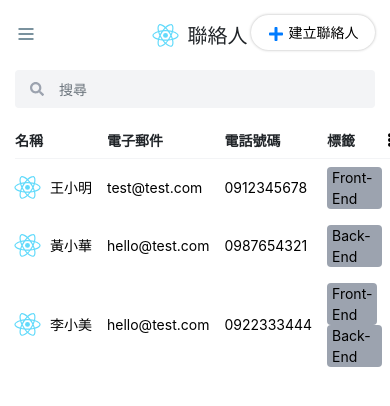
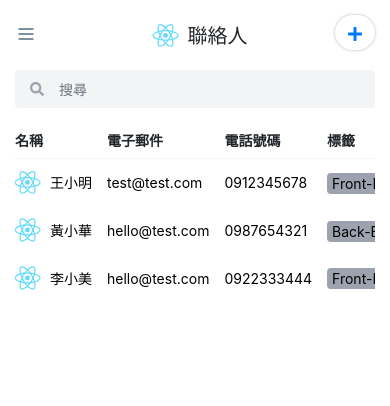
Before and after one commit to tanihuang/dashboard-demo-tani, a React (Create React App) app: page / in a window 390 px wide. Shown: the top 406 px of the page. Built offline with nearby package versions, Linux system fonts and the light colour scheme.

Commit message:
fix responsive

```diff
--- a/src/components/DataTable.js
+++ b/src/components/DataTable.js
@@ -2,15 +2,14 @@ import classNames from 'classnames';
 import Table from 'react-bootstrap/Table';
 import { FaEllipsisV } from 'react-icons/fa';
 import PropTypes from 'prop-types';
-import icon from '../assets/images/img-logo-react.svg';
 
-const DataTable = ({ className }) => (
+const DataTable = ({ className, list }) => (
   <div className={classNames(
     className,
     'datatable',
   )}
   >
-    <Table hover size="sm">
+    <Table hover size="sm" responsive>
       <thead>
         <tr>
           <th>名稱</th>
@@ -23,40 +22,33 @@ const DataTable = ({ className }) => (
         </tr>
       </thead>
       <tbody>
-        <tr>
-          <td className="text-nowrap">
-            <img src={icon} className="icon-logo" alt="" />
-            <div className="d-inline-block">王小明</div>
-          </td>
-          <td>test@test.com</td>
-          <td>0912345678</td>
-          <td>
-            <div className="icon-tag">Front-End</div>
-          </td>
-        </tr>
-        <tr>
-          <td className="text-nowrap">
-            <img src={icon} className="icon-logo" alt="" />
-            <div className="d-inline-block">黃小華</div>
-          </td>
-          <td>hello@test.com</td>
-          <td>0987654321</td>
-          <td>
-            <div className="icon-tag">Back-End</div>
-          </td>
-        </tr>
-        <tr>
-          <td className="text-nowrap">
-            <img src={icon} className="icon-logo" alt="" />
-            <div className="d-inline-block">李小美</div>
-          </td>
-          <td>hello@test.com</td>
-          <td>0922333444</td>
-          <td>
-            <div className="icon-tag">Front-End</div>
-            <div className="icon-tag">Back-End</div>
-          </td>
-        </tr>
+        {
+          list.map((item) => (
+            <tr key={item.id}>
+              <td className="text-nowrap">
+                <img src={item.icon} className="icon-logo" alt="" />
+                <div className="d-inline-block">
+                  {item.name}
+                </div>
+              </td>
+              <td>
+                {item.email}
+              </td>
+              <td>
+                {item.phone}
+              </td>
+              <td className="text-nowrap">
+                {
+                  item.labels?.map((label) => (
+                    <div className="icon-tag" key={label}>
+                      {label}
+                    </div>
+                  ))
+                }
+              </td>
+            </tr>
+          ))
+        }
       </tbody>
     </Table>
   </div>
@@ -64,10 +56,12 @@ const DataTable = ({ className }) => (
 
 DataTable.propTypes = {
   className: PropTypes.string,
+  list: PropTypes.array,
 };
 
 DataTable.defaultProps = {
   className: null,
+  list: [],
 };
 
 export default DataTable;
--- /dev/null
+++ b/src/mockData/contactList.js
@@ -0,0 +1,37 @@
+import icon from '../assets/images/img-logo-react.svg';
+
+const contactList = [
+  {
+    id: '1',
+    icon,
+    name: '王小明',
+    email: 'test@test.com',
+    phone: '0912345678',
+    labels: [
+      'Front-End',
+    ],
+  },
+  {
+    id: '2',
+    icon,
+    name: '黃小華',
+    email: 'hello@test.com',
+    phone: '0987654321',
+    labels: [
+      'Back-End',
+    ],
+  },
+  {
+    id: '3',
+    icon,
+    name: '李小美',
+    email: 'hello@test.com',
+    phone: '0922333444',
+    labels: [
+      'Front-End',
+      'Back-End',
+    ],
+  },
+];
+
+export default contactList;
--- a/src/pages/index.js
+++ b/src/pages/index.js
@@ -1,11 +1,16 @@
+import { useState } from 'react';
 import Container from 'react-bootstrap/Container';
 import Button from 'react-bootstrap/Button';
 import { FaSearch, FaPlus } from 'react-icons/fa';
 import Layout from '../components/layout/Layout';
 import DataTable from '../components/DataTable';
 import icon from '../assets/images/img-logo-react.svg';
+import contactList from '../mockData/contactList';
 
-const Home = () => (
+const Home = () => {
+  const [list] = useState(contactList);
+
+  return (
     <Layout>
       <Container fluid>
         <div className="nav d-flex d-md-none justify-content-center">
@@ -15,7 +20,7 @@ const Home = () => (
           </h1>
           <Button className="btn-add ml-auto">
             <FaPlus />
-          建立聯絡人
+            <span className="d-none d-md-block">建立聯絡人</span>
           </Button>
         </div>
         <div className="search-input-group input-group">
@@ -24,9 +29,10 @@ const Home = () => (
           </div>
           <input type="search" placeholder="搜尋" className="form-control" id="datatable-search-input" />
         </div>
-      <DataTable />
+        <DataTable list={list} />
       </Container>
     </Layout>
   );
+};
 
 export default Home;
--- a/src/styles/components/_icon.scss
+++ b/src/styles/components/_icon.scss
@@ -4,6 +4,8 @@
   display: inline-block;
   padding: 0 5px;
   border-radius: 4px;
+  max-width: 74px;
+  white-space: nowrap;
   &:not(:last-child) {
     margin-right: 5px;
   }
--- a/src/styles/components/_main.scss
+++ b/src/styles/components/_main.scss
@@ -14,6 +14,10 @@
       @include media-breakpoint-down(sm) {
         position: absolute;
         right: 15px;
+        width: auto;
+        &.btn-add svg {
+          margin-right: 0;
+        }
       }
     }
   }
```
Also changed, not shown: .eslintrc.json, src/mockData/global.js (deleted). Lines whose indentation alone changed are shown as unchanged.
